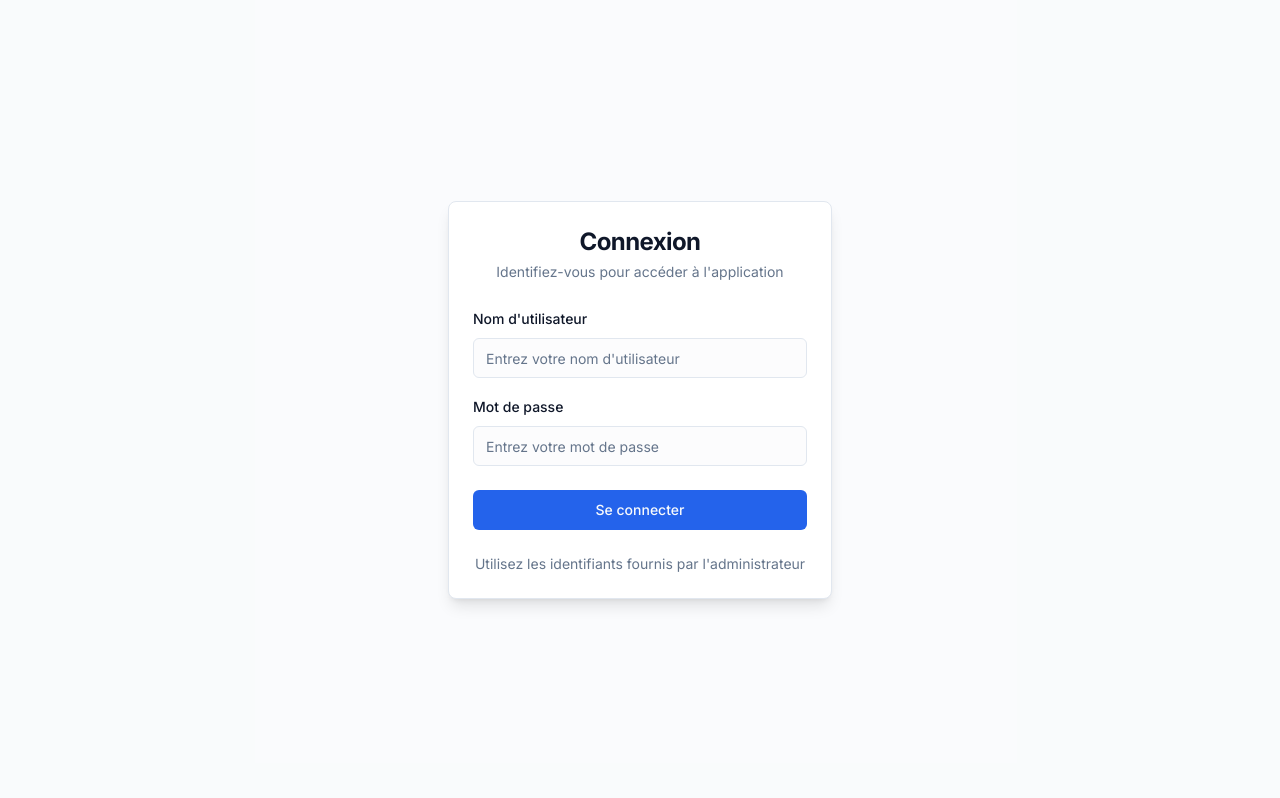
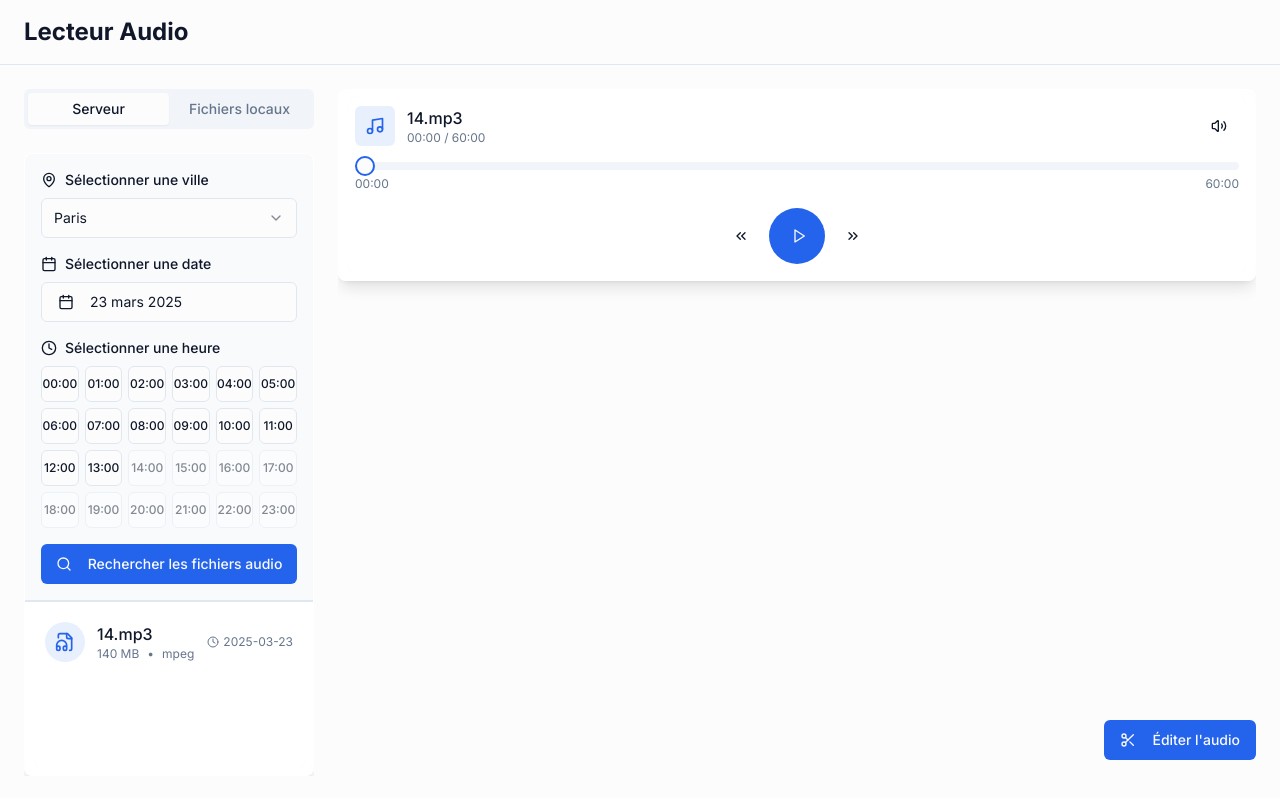
Before and after one commit to PetsS/piges-oceane, a React (Vite) app: page / in a window 1280 px wide. Before the commit this address led to /login. Built offline with nearby package versions, Linux system fonts and the light colour scheme.

Commit message:
Remove login and admin features
Remove login and admin features, as authentication will be handled by the server.

```diff
--- a/src/App.tsx
+++ b/src/App.tsx
@@ -1,10 +1,8 @@
 
 import { lazy, Suspense } from "react";
 import { BrowserRouter, Routes, Route } from "react-router-dom";
-import PrivateRoute from "@/components/PrivateRoute";
 import { SettingsProvider } from "@/contexts/SettingsContext";
 
-const Login = lazy(() => import("@/pages/Login"));
 const Index = lazy(() => import("@/pages/Index"));
 const NotFound = lazy(() => import("@/pages/NotFound"));
 
@@ -14,12 +12,7 @@ function App() {
       <SettingsProvider>
         <Suspense fallback={<div className="flex items-center justify-center h-screen">Chargement...</div>}>
           <Routes>
-            <Route path="/login" element={<Login />} />
-            <Route path="/" element={
-              <PrivateRoute>
-                <Index />
-              </PrivateRoute>
-            } />
+            <Route path="/" element={<Index />} />
             <Route path="*" element={<NotFound />} />
           </Routes>
         </Suspense>
--- a/src/components/PrivateRoute.tsx
+++ b/src/components/PrivateRoute.tsx
@@ -1,26 +1,12 @@
 
-import { Navigate, useLocation } from "react-router-dom";
+import React from "react";
 
 interface PrivateRouteProps {
   children: React.ReactNode;
-  adminOnly?: boolean;
 }
 
-const PrivateRoute = ({ children, adminOnly = false }: PrivateRouteProps) => {
-  const location = useLocation();
-  const isAuthenticated = localStorage.getItem("isAuthenticated") === "true";
-  const isAdmin = localStorage.getItem("isAdmin") === "true";
-
-  if (!isAuthenticated) {
-    // Redirect to login if not authenticated
-    return <Navigate to="/login" state={{ from: location }} replace />;
-  }
-
-  if (adminOnly && !isAdmin) {
-    // Redirect to home if not an admin but trying to access admin-only route
-    return <Navigate to="/" replace />;
-  }
-
+const PrivateRoute = ({ children }: PrivateRouteProps) => {
+  // Since authentication is handled by htaccess, we simply render the children
   return <>{children}</>;
 };
 
--- a/src/pages/Index.tsx
+++ b/src/pages/Index.tsx
@@ -1,20 +1,17 @@
 
-import { useState, useEffect } from "react";
-import { useNavigate } from "react-router-dom";
+import { useState } from "react";
 import { AudioPlayer } from "@/components/AudioPlayer";
 import { FileBrowser } from "@/components/FileBrowser";
 import { MarkerControls } from "@/components/MarkerControls";
 import { LocalAudioLoader } from "@/components/LocalAudioLoader";
 import { useAudio } from "@/hooks/useAudio";
+import { Tabs, TabsContent, TabsList, TabsTrigger } from "@/components/ui/tabs";
+import { Scissors } from "lucide-react";
+import { useSettings } from "@/contexts/SettingsContext";
 import { Button } from "@/components/ui/button";
-import { Tabs, TabsContent, TabsList, TabsTrigger } from "@/components/ui/tabs";
-import { Cog, LogOut, Scissors } from "lucide-react";
-import { useSettings } from "@/contexts/SettingsContext";
 
 const Index = () => {
-  const [showAdmin, setShowAdmin] = useState(false);
   const [isExporting, setIsExporting] = useState(false);
-  const navigate = useNavigate();
   const { settings } = useSettings();
 
   const {
@@ -40,18 +37,6 @@ const Index = () => {
     showMarkerControls,
     setShowMarkerControls
   } = useAudio();
-
-  useEffect(() => {
-    const isAdmin = localStorage.getItem("isAdmin") === "true";
-    setShowAdmin(isAdmin);
-  }, []);
-
-  const handleLogout = () => {
-    localStorage.removeItem("isAuthenticated");
-    localStorage.removeItem("currentUser");
-    localStorage.removeItem("isAdmin");
-    navigate("/login");
-  };
 
   const handleFileSelect = (file) => {
     setShowMarkerControls(false);
@@ -91,23 +76,11 @@ const Index = () => {
 
   return (
     <div className="h-screen flex flex-col overflow-hidden bg-background">
-      <header className="bg-background border-b py-4 px-6 flex justify-between items-center">
+      <header className="bg-background border-b py-4 px-6">
         <div>
           <h1 className="text-2xl font-bold">
             {settings.headerTitle || "Lecteur Audio"}
           </h1>
-        </div>
-        <div className="flex items-center gap-2">
-          {showAdmin && (
-            <Button variant="outline" size="sm" onClick={() => navigate("/admin")}>
-              <Cog className="mr-2 h-4 w-4" />
-              Administration
-            </Button>
-          )}
-          <Button variant="ghost" size="sm" onClick={handleLogout}>
-            <LogOut className="mr-2 h-4 w-4" />
-            Déconnexion
-          </Button>
         </div>
       </header>
 
--- a/src/pages/Login.tsx
+++ b/src/pages/Login.tsx
@@ -1,114 +1,29 @@
 
-import { useState, useEffect } from "react";
+import { useEffect } from "react";
 import { useNavigate } from "react-router-dom";
-import { Button } from "@/components/ui/button";
-import { Input } from "@/components/ui/input";
-import { Label } from "@/components/ui/label";
-import { Card, CardContent, CardDescription, CardFooter, CardHeader, CardTitle } from "@/components/ui/card";
-import { Alert, AlertDescription } from "@/components/ui/alert";
-import { toast } from "sonner";
-
-// Initialize default admin if no users exist
-const initializeDefaultUsers = () => {
-  const users = localStorage.getItem("users");
-  if (!users) {
-    const defaultUsers = [
-      { username: "admin", password: "password", isAdmin: true }
-    ];
-    localStorage.setItem("users", JSON.stringify(defaultUsers));
-  }
-};
+import { Card, CardContent, CardDescription, CardHeader, CardTitle } from "@/components/ui/card";
 
 const Login = () => {
-  const [username, setUsername] = useState("");
-  const [password, setPassword] = useState("");
-  const [error, setError] = useState("");
   const navigate = useNavigate();
 
   useEffect(() => {
-    // Initialize default admin user if needed
-    initializeDefaultUsers();
-
-    // Check if already logged in
-    if (localStorage.getItem("isAuthenticated") === "true") {
-      navigate("/");
-    }
+    // Since we're using .htaccess for authentication, redirect directly to the main page
+    navigate("/");
   }, [navigate]);
-
-  const handleLogin = (e: React.FormEvent) => {
-    e.preventDefault();
-    setError("");
-
-    if (!username || !password) {
-      setError("Veuillez entrer un nom d'utilisateur et un mot de passe.");
-      return;
-    }
-
-    // Get users from localStorage
-    const users = JSON.parse(localStorage.getItem("users") || "[]");
-    const user = users.find((u: any) => u.username === username && u.password === password);
-
-    if (user) {
-      // Store auth state in localStorage
-      localStorage.setItem("isAuthenticated", "true");
-      localStorage.setItem("currentUser", username);
-      localStorage.setItem("isAdmin", user.isAdmin.toString());
-
-      toast.success("Connexion réussie!");
-      navigate("/");
-    } else {
-      setError("Nom d'utilisateur ou mot de passe incorrect.");
-    }
-  };
 
   return (
     <div className="h-screen w-full flex items-center justify-center bg-secondary/20">
       <div className="container max-w-md mx-auto">
         <Card className="shadow-lg">
           <CardHeader className="space-y-1">
-            <CardTitle className="text-2xl font-bold text-center">Connexion</CardTitle>
+            <CardTitle className="text-2xl font-bold text-center">Redirection</CardTitle>
             <CardDescription className="text-center">
-              Identifiez-vous pour accéder à l'application
+              Vous êtes en cours de redirection vers l'application
             </CardDescription>
           </CardHeader>
-          <CardContent>
-            <form onSubmit={handleLogin}>
-              {error && (
-                <Alert variant="destructive" className="mb-4">
-                  <AlertDescription>{error}</AlertDescription>
-                </Alert>
-              )}
-              <div className="space-y-4">
-                <div className="space-y-2">
-                  <Label htmlFor="username">Nom d'utilisateur</Label>
-                  <Input
-                    id="username"
-                    placeholder="Entrez votre nom d'utilisateur"
-                    value={username}
-                    onChange={(e) => setUsername(e.target.value)}
-                  />
-                </div>
-                <div className="space-y-2">
-                  <Label htmlFor="password">Mot de passe</Label>
-                  <Input
-                    id="password"
-                    type="password"
-                    placeholder="Entrez votre mot de passe"
-                    value={password}
-                    onChange={(e) => setPassword(e.target.value)}
-                  />
-                </div>
-              </div>
-              <Button type="submit" className="w-full mt-6">
-                Se connecter
-              </Button>
-            </form>
+          <CardContent className="text-center">
+            Si vous n'êtes pas redirigé automatiquement, veuillez vérifier votre configuration .htaccess
           </CardContent>
-          <CardFooter className="flex justify-center">
-            <p className="text-sm text-muted-foreground">
-              Utilisez les identifiants fournis par l'administrateur
-            </p>
-          </CardFooter>
         </Card>
       </div>
     </div>
```
